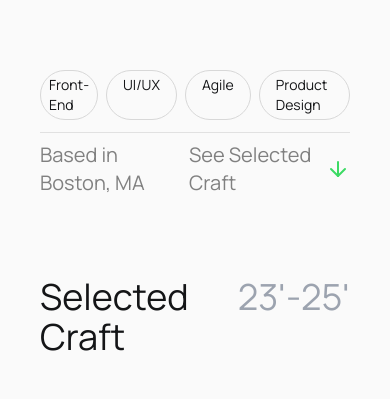
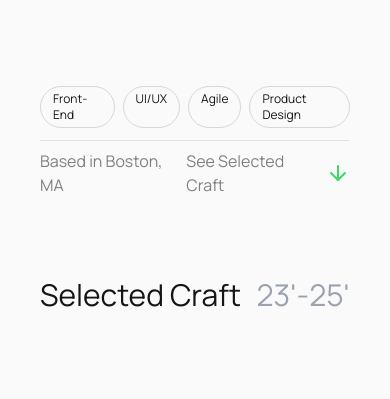
Before and after one commit to clam365/portfolio1, a Next.js app: page / in a window 390 px wide. Shown: the part 576-975 px from the top of the page. Built offline with nearby package versions, Linux system fonts and the light colour scheme.

Commit message:
quick edits and it should be completed

```diff
--- a/components/footer/content.jsx
+++ b/components/footer/content.jsx
@@ -63,7 +63,7 @@ export default function Content() {
             </div>
             <div id={"footer1"} className={"px-4 md:px-14 lg:px-28 xl:px-52"}>
                 <div
-                    className={"flex justify-between px-6 py-4 text-sm border-t border-t-[#e1e1e1]"}
+                    className={"flex justify-between px-6 py-4  text-xs md:text-sm border-t border-t-[#e1e1e1]"}
                     id={"footer1"}>
                     <h1 className={"text-newGray"} id={"newLine"}>© 2024 Chris Lam</h1>
                     <h1 className={"text-newGray"} id={"newLine"}>I used all my Uji Matcha to make this</h1>
--- a/components/header/nav/index.jsx
+++ b/components/header/nav/index.jsx
@@ -10,7 +10,6 @@ const links = [
     { title: "Home", href: "/" },
     { title: "Craft", href: "/#craft" },
     { title: "About", href: "/#about" },
-    { title: "Photography", href: "/contact" },
     { title: "Contact", href: "/#contact" },
 ];
 
--- a/components/hero/hero.js
+++ b/components/hero/hero.js
@@ -67,23 +67,23 @@ export default function Hero() {
                 }}
             >
                 <div className="flex gap-x-2 mb-3" >
-                    <p className="border border-[#d8d8d8] rounded-full px-2 py-1 text-sm md:text-md inline-block text-slight-black" id={"tags"}>
+                    <p className="border border-[#d8d8d8] rounded-full px-3 py-1 text-xs sm:text-sm md:text-md inline-block text-slight-black" id={"tags"}>
                         Front-End
                     </p>
-                    <p className="border border-[#d8d8d8] rounded-full px-4 py-1 text-sm md:text-md inline-block text-slight-black" id={"tags"}>
+                    <p className="border border-[#d8d8d8] rounded-full px-3 py-1 text-xs sm:text-sm md:text-md inline-block text-slight-black" id={"tags"}>
                         UI/UX
                     </p>
-                    <p className="border border-[#d8d8d8] rounded-full px-4 py-1 text-sm md:text-md inline-block text-slight-black" id={"tags"}>
+                    <p className="border border-[#d8d8d8] rounded-full px-3 py-1 text-xs sm:text-sm md:text-md inline-block text-slight-black" id={"tags"}>
                         Agile
                     </p>
-                    <p className="border border-[#d8d8d8] rounded-full px-4 py-1 text-sm md:text-md inline-block text-slight-black" id={"tags"}>
+                    <p className="border border-[#d8d8d8] rounded-full px-3 py-1 text-xs sm:text-sm md:text-md inline-block text-slight-black" id={"tags"}>
                         Product Design
                     </p>
                 </div>
                 <div className="flex justify-between items-center border-t border-t-[#e1e1e1] py-2 " id={"newLine"}>
-                    <p className="text-newGray text-xl" id={"based"}>Based in Boston, MA</p>
+                    <p className="text-newGray md:text-xl" id={"based"}>Based in Boston, MA</p>
                     <Link href={"/#craft"}>
-                        <p className="text-newGray text-xl flex items-center " >
+                        <p className="text-newGray md:text-xl flex items-center " >
                             See Selected Craft <span><ArrowDown className="ml-1 text-spotify" /></span>
                         </p>
                     </Link>
--- a/components/work/Work.jsx
+++ b/components/work/Work.jsx
@@ -14,8 +14,8 @@ export default function work() {
         <section id={"craft"} className={"xl:px-48 "} >
             <br/><br/><br/>
             <div className={"flex justify-between"}>
-                <h1 className={"text-slight-black font-normal text-4xl md:text-5xl "}>Selected Craft</h1>
-                <h1 className={"text-gray-400 font-normal text-4xl md:text-5xl "}>23'-25'</h1>
+                <h1 className={"text-slight-black font-normal text-3xl md:text-5xl "}>Selected Craft</h1>
+                <h1 className={"text-gray-400 font-normal text-3xl md:text-5xl "}>23'-25'</h1>
             </div>
             <br/><br/>
             <div className={"mt-10"} ref={ref}>
```
